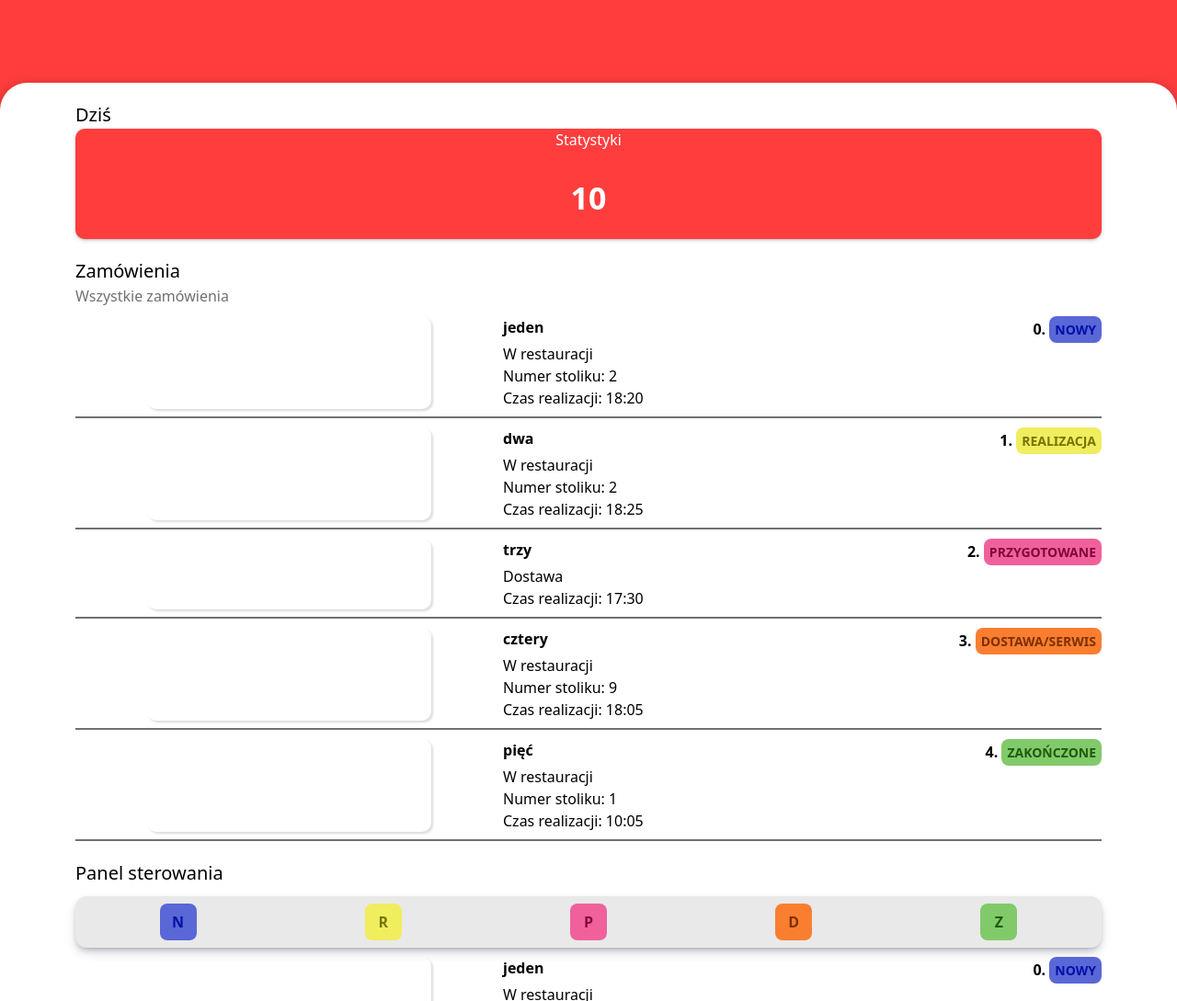
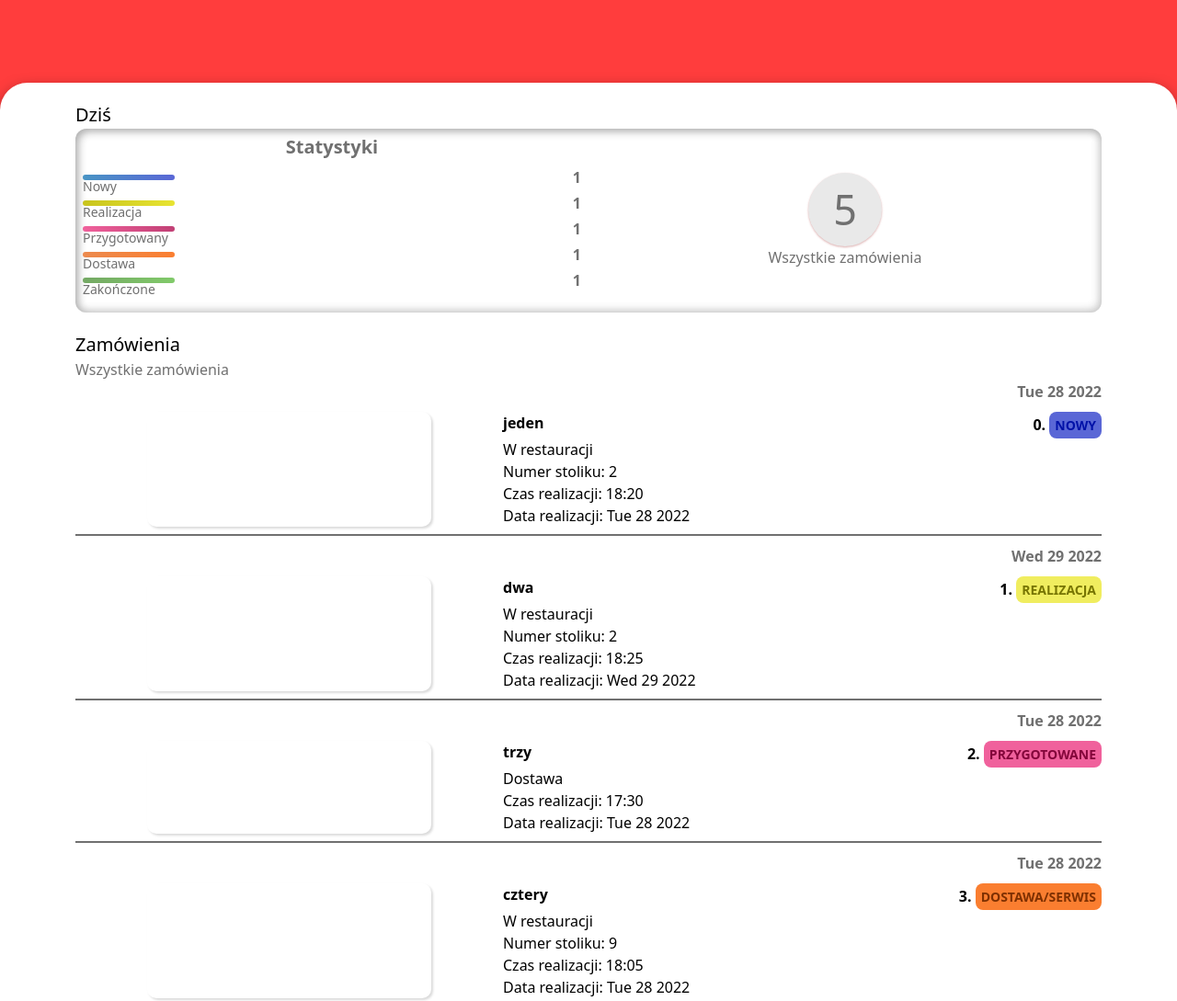
Before and after one commit to Unknown8991/restaurant, a React app: page / in a window 1280 px wide. Shown: the top 1089 px of the page at 92% size. Built offline with nearby package versions, Linux system fonts and the light colour scheme.

Commit message:
Added date in Orders in panel admin and working on statistics

```diff
--- a/src/components/AdministratorPanel.js
+++ b/src/components/AdministratorPanel.js
@@ -1,5 +1,6 @@
 import React from 'react';
 import OrderList from './OrderList';
+import Statistics from './Statistics';
 
 const AdministratorPanel = (props) => {
     return (
@@ -8,19 +9,22 @@ const AdministratorPanel = (props) => {
                 <div className='container'>
                     <div className='header-panel-admin'>Dziś</div>
                     <div className='col-12'>
-                        <div className='red-board container'>
-                            {/* <div className='container'> */}
+                        <Statistics
+                            orders={props.orders}
+                        />
+                        {/* <div className='red-board container'>
+
                                 <div className='col-12 red-board__text'>Statystyki</div>
-                                {/* <div className='col-12 red-board__direction'> */}
+
                                     <div className='red-board__number'>10</div>
                                     <div className='red-board__ball-items'>
                                         <div className='red-board__ball'></div>
                                         <div className='red-board__ball'></div>
                                         <div className='red-board__ball'></div>
                                     </div>
-                                    {/* </div> */}
-                            {/* </div> */}
-                        </div>
+
+
+                        </div> */}
                     </div>
                     {/* <div className='header-panel-admin'>Zamówienia</div>
                     <div className='header-panel-admin--text'>zamówienia do wykonania</div> */}
--- a/src/components/Order.js
+++ b/src/components/Order.js
@@ -10,26 +10,15 @@ const Order = (props) => {
     return (
         <>
 
-            {/* <div className={props.isChangeStatus ? 'col-12 order order__change-status' : 'col-12 order'}> */}
+
+            <div className='order__elements--header'> {props.dateOfRelease}</div>
             <div className={props.isChangeStatus ? 'col-12 order order__change-status' : 'col-12 order'}>
-                {/* {props.isChangeStatus ? <div className='status__position'>
-                    <div>Zmień status</div>
-                    <div className='button-status'>{props.status}.
-                        {props.status === 1 ? <div className='button-status--preparing'>GotowS!</div> : null
-                        ||
-                        props.status === 2 ? <div className='button-status--done'>Gotowe!</div> : null
-                        }
-                    </div>
-                </div> : null} */}
 
-                {/* <div className={props.isChangeStatus ?'col-5 order--center order--blur' :'col-5 order--center'} >
-                    <div className='col-8 order__picture'></div>
-                </div> */}
                 <div className='col-5 order--center' >
                     <div className='col-8 order__picture'></div>
                 </div>
 
-                {/* <div className={props.isChangeStatus? 'col-7 order__elements--blur' :'col-7 order__elements'}> */}
+
                 <div className='col-7 order__elements'>
                     <div className='order__elements--title'>{props.name}
 
@@ -51,8 +40,9 @@ const Order = (props) => {
                         <div className='order__elements--info'>Numer stoliku: {props.tableNumber}</div> : null
                     }
 
-                    {/* <div className='order__elements--info'>Delivery time: 20 minutes</div> */}
+
                     <div className='order__elements--info'>Czas realizacji: {props.timeOfRelease}</div>
+                    <div className='order__elements--info'>Data realizacji: {props.dateOfRelease}</div>
                 </div>
             </div>
         </>
--- a/src/components/OrderList.js
+++ b/src/components/OrderList.js
@@ -4,6 +4,7 @@ import Order from './Order';
 const OrderList = (props) => {
     // Wszystkie
     const orders = props.orders.map(order =>(
+
         <Order
             key={order.id}
             id={order.id}
@@ -12,12 +13,14 @@ const OrderList = (props) => {
             tableNumber={order.tableNumber}
             price={order.price}
             timeOfRelease={order.timeOfRelease}
+            dateOfRelease={order.dateOfRelease}
             status={order.status}
             isChangeStatus={order.isChangeStatus}
             handleOpenStatus={props.handleOpenStatus}
 
         />
     ))
+    console.log(props.orders)
     // status 0-1
     const itemsOrder1 = props.orders.filter(itemOrder => itemOrder.status === 0)
     const ordersDone1 = itemsOrder1.map(orderDone =>(
@@ -29,6 +32,7 @@ const OrderList = (props) => {
             tableNumber={orderDone.tableNumber}
             price={orderDone.price}
             timeOfRelease={orderDone.timeOfRelease}
+            dateOfRelease={orderDone.dateOfRelease}
             status={orderDone.status}
             isChangeStatus={orderDone.isChangeStatus}
             handleOpenStatus={props.handleOpenStatus}
@@ -45,6 +49,7 @@ const OrderList = (props) => {
             tableNumber={orderDone.tableNumber}
             price={orderDone.price}
             timeOfRelease={orderDone.timeOfRelease}
+            dateOfRelease={orderDone.dateOfRelease}
             status={orderDone.status}
             isChangeStatus={orderDone.isChangeStatus}
             handleOpenStatus={props.handleOpenStatus}
@@ -61,6 +66,7 @@ const OrderList = (props) => {
             tableNumber={orderDone.tableNumber}
             price={orderDone.price}
             timeOfRelease={orderDone.timeOfRelease}
+            dateOfRelease={orderDone.dateOfRelease}
             status={orderDone.status}
             isChangeStatus={orderDone.isChangeStatus}
             handleOpenStatus={props.handleOpenStatus}
@@ -77,6 +83,7 @@ const OrderList = (props) => {
             tableNumber={orderDone.tableNumber}
             price={orderDone.price}
             timeOfRelease={orderDone.timeOfRelease}
+            dateOfRelease={orderDone.dateOfRelease}
             status={orderDone.status}
             isChangeStatus={orderDone.isChangeStatus}
             handleOpenStatus={props.handleOpenStatus}
@@ -93,6 +100,7 @@ const OrderList = (props) => {
             tableNumber={orderDone.tableNumber}
             price={orderDone.price}
             timeOfRelease={orderDone.timeOfRelease}
+            dateOfRelease={orderDone.dateOfRelease}
             status={orderDone.status}
             isChangeStatus={orderDone.isChangeStatus}
             handleOpenStatus={props.handleOpenStatus}
@@ -117,11 +125,51 @@ const OrderList = (props) => {
             </div>
             {/* <div className='header-panel-admin'>Zamówienia</div> */}
             {/* activeStatusForPanelAdministrator wyświetlenie zamówień z danym statusem */}
-            { props.activeStatusForPanelAdministrator === '1' ? ordersDone1 : null }
-            { props.activeStatusForPanelAdministrator === '2' ? ordersDone2 : null }
-            { props.activeStatusForPanelAdministrator === '3' ? ordersDone3 : null }
-            { props.activeStatusForPanelAdministrator === '4' ? ordersDone4 : null }
-            { props.activeStatusForPanelAdministrator === '5' ? ordersDone5 : null }
+            { props.activeStatusForPanelAdministrator === '1' ?
+                <div>
+                    <div className='header-panel-admin--text'>Nowe</div>
+                    {ordersDone1}
+                </div>
+                :
+                null
+            }
+
+            { props.activeStatusForPanelAdministrator === '2' ?
+                <div>
+                    <div className='header-panel-admin--text'>W trakcie realizacji</div>
+                    {ordersDone2}
+                </div>
+                :
+                null
+            }
+
+            { props.activeStatusForPanelAdministrator === '3' ?
+                <div>
+                    <div className='header-panel-admin--text'>Przygotowane</div>
+                    {ordersDone3}
+                </div>
+                :
+                null
+            }
+
+            { props.activeStatusForPanelAdministrator === '4' ?
+                <div>
+                    <div className='header-panel-admin--text'>Gotowe do dostarczenia</div>
+                    {ordersDone4}
+                </div>
+                :
+                null
+            }
+
+            { props.activeStatusForPanelAdministrator === '5' ?
+                <div>
+                    <div className='header-panel-admin--text'>Zakończone</div>
+                    {ordersDone5}
+                </div>
+                :
+                null
+            }
+
             <div className='order-items'></div>
             {/* <div>{ordersDone}</div> */}
 
--- /dev/null
+++ b/src/components/Statistics.js
@@ -0,0 +1,136 @@
+import React from 'react';
+
+const Statistics = (props) => {
+
+    const firstValue = props.orders.filter(item => item.status === 0)
+    const secondValue = props.orders.filter(item => item.status === 1)
+    const thirdValue = props.orders.filter(item => item.status === 2)
+    const fourthValue = props.orders.filter(item => item.status === 3)
+    const fifthValue = props.orders.filter(item => item.status === 4)
+    console.log(firstValue)
+    let all = firstValue.length + secondValue.length + thirdValue.length + fourthValue.length + fifthValue.length
+
+    const first = `${firstValue.length*100}px`;
+    const second = `${secondValue.length*100}px`;
+    const third = `${thirdValue.length*100}px`;
+    const fourth = `${fourthValue.length*100}px`;
+    const fifth = `${fifthValue.length*100}px`;
+    return (
+           <>
+
+        <div className='statistics-board  '>
+            <div className='statistics-board__item '>
+                <div className='statistics-board__direction'>
+                    <div className='statistics-board__text'>Statystyki</div>
+                    <div className='statistics-board__column'>
+
+                        <div style={{
+                            width:`${first}`,
+                            background: "linear-gradient(274deg, rgba(100,194,246,1) 0%, rgba(90,103,214,1) 0%, rgba(72,148,196,1) 100%)",
+                            height: "6px",
+                            borderRadius: '20px',
+                            margin: '4px 0px',
+                            fontSize:'14px',
+                            paddingTop:'2px',
+                            fontWeight: '300'
+                            }}
+                        >
+                            Nowy
+                        </div>
+                        <div className='statistics-board__value'>{firstValue.length}</div>
+                    </div>
+                    <div className='statistics-board__column'>
+                        <div style={{
+                            width:`${second}`,
+                            background: "linear-gradient(274deg, rgb(240, 237, 95) 0%, rgb(232, 228, 50) 0%, rgb(200, 196, 29) 100%) repeat scroll 0% 0%",
+                            height: "6px",
+                            borderRadius: '20px',
+                            margin: '4px 0px',
+                            fontSize:'14px',
+                            paddingTop:'2px',
+                            fontWeight: '300'
+                            }}
+                        >
+                            Realizacja
+                        </div>
+                        <div className='statistics-board__value'>{secondValue.length}</div>
+                    </div>
+                    <div className='statistics-board__column'>
+                        <div style={{
+                            width:`${third}`,
+                            background: "linear-gradient(274deg, rgb(100, 194, 246) 0%, rgb(193, 64, 117) 0%, rgb(240, 97, 156) 100%) repeat scroll 0% 0%",
+                            height: "6px",
+                            borderRadius: '20px',
+                            margin: '4px 0px',
+                            fontSize:'14px',
+                            paddingTop:'2px',
+                            fontWeight: '300'
+                            }}
+                        >
+                            Przygotowany
+                        </div>
+                        <div className='statistics-board__value'>{thirdValue.length}</div>
+                    </div>
+                    <div className='statistics-board__column'>
+                        <div style={{
+                            width:`${fourth}`,
+                            background: "linear-gradient(274deg, rgb(100, 194, 246) 0%, rgb(250, 126, 48) 0%, rgb(236, 138, 78) 100%) repeat scroll 0% 0%",
+                            height: "6px",
+                            borderRadius: '20px',
+                            margin: '4px 0px',
+                            fontSize:'14px',
+                            paddingTop:'2px',
+                            fontWeight: '300'
+                            }}
+                        >
+                            Dostawa
+                        </div>
+                        <div className='statistics-board__value'>{fourthValue.length}</div>
+                    </div>
+                    <div className='statistics-board__column'>
+                        <div style={{
+                            width:`${fifth}`,
+                            background: "linear-gradient(274deg, rgb(103, 174, 77) 0%, rgb(129, 202, 106) 0%, rgb(116, 168, 100) 100%) repeat scroll 0% 0%",
+                            height: "6px",
+                            borderRadius: '20px',
+                            margin: '4px 0px',
+                            fontSize:'14px',
+                            paddingTop:'2px',
+                            fontWeight: '300'
+                            }}
+                        >
+                            Zakończone
+                        </div>
+                        <div className='statistics-board__value'>{fifthValue.length}</div>
+                    </div>
+
+
+                </div>
+            </div>
+            <div className='statistics-board__item statistics-board__item--center '>
+                {/* Wszystkie zamówienia */}
+                <div className='statistics-board__circle'>
+                    {all}
+                </div>
+                <div>Wszystkie zamówienia</div>
+            </div>
+        </div>
+        </>
+    //     <div className='red-board container'>
+    //     {/* <div className='container'> */}
+    //         <div className='col-12 red-board__text'>Statystyki</div>
+    //         {/* <div className='col-12 red-board__direction'> */}
+    //             <div className='red-board__number'>10</div>
+    //             <div className='red-board__ball-items'>
+    //                 <div className='red-board__ball'></div>
+    //                 <div className='red-board__ball'></div>
+    //                 <div className='red-board__ball'></div>
+    //             </div>
+    //             {/* </div> */}
+    //     {/* </div> */}
+    // </div>
+
+     );
+}
+
+export default Statistics;
--- a/src/styles/App.scss
+++ b/src/styles/App.scss
@@ -296,41 +296,105 @@
     font-weight: 300 ;
   }
 }
-.red-board{
-  background: #ff3d3d;
-  border-radius: 10px;
-  color: white;
-  height: 120px;
-  box-shadow: rgba(50, 50, 93, 0.25) 0px 2px 5px -1px, rgba(0, 0, 0, 0.3) 0px 1px 3px -1px;
+// .red-board{
+//   background: #ff3d3d;
+//   border-radius: 10px;
+//   color: white;
+//   height: 120px;
+//   box-shadow: rgba(50, 50, 93, 0.25) 0px 2px 5px -1px, rgba(0, 0, 0, 0.3) 0px 1px 3px -1px;
+//   &__text{
+//     text-align: center;
+//   }
+//   &__direction{
+//     display: flex;
+//     flex-direction: row;
+//   }
+//   &__number{
+//     font-size: 34px;
+//     position:absolute;
+//     left: 50%;
+//     transform: translate(-50%,50%);
+//     font-weight: 600;
+//   }
+//   &__ball-items{
+//     display: flex;
+//     flex-direction: column;
+//     position: absolute;
+//     left: 90%;
+//     top: 20%;
+//     transform: translate(-45%, -90%);
+//   }
+//   &__ball{
+//     // background: white;
+//     height: 10px;
+//     width: 10px;
+//     margin: 2px 0px;
+//     border: 1px solid white;
+//     border-radius: 50%;
+//   }
+// }
+.statistics-board{
+  background: #ffffff;
+  border-radius: 12px;
+  height: 200px;
+  width: 100%;
+  display: flex;
+  flex-direction: row;
+  overflow-x:scroll;
+  // box-shadow: rgba(50, 50, 93, 0.25) 0px 6px 12px -2px, rgba(0, 0, 0, 0.3) 0px 3px 7px -3px;
+  box-shadow: rgba(0, 0, 0, 0.06) 0px 2px 4px 0px inset;
+  background: #ffffff;
+  box-shadow: inset 3px 3px 10px #adadad,
+              inset -3px -3px 10px #d6d6d6;
+  &__column{
+    display: flex;
+    flex-direction: row;
+    justify-content: space-between;
+    align-items: center;
+    width: 100%;
+    padding: 2px 0px;
+  }
   &__text{
+    font-size: 20px;
     text-align: center;
+    font-weight: 600;
+    padding-bottom: 4px;
+  }
+  &__value{
+    font-weight: 600;
+    font-size: 16px;
   }
   &__direction{
-    display: flex;
-    flex-direction: row;
-  }
-  &__number{
-    font-size: 34px;
-    position:absolute;
-    left: 50%;
-    transform: translate(-50%,50%);
-    font-weight: 600;
-  }
-  &__ball-items{
-    display: flex;
-    flex-direction: column;
-    position: absolute;
-    left: 90%;
-    top: 20%;
-    transform: translate(-45%, -90%);
+    padding: 5px 8px;
+    width: 100%;
+  }
+  &__circle{
+    display: flex;
+    align-items: center;
+    justify-content: center;
+    height: 80px;
+    width: 80px;
+    background: #e9e9e9;
+    // border: 3px solid #fb3c3c;
+    box-shadow: rgba(180, 45, 45, 0.12) 0px 1px 3px, rgba(141, 12, 12, 0.24) 0px 1px 2px;
+    border-radius:50% ;
+    font-size: 45px;
+    color: #707070;
+    font-weight: 300;
+  }
+  &__item{
+    // background: wheat;
+    // width: 100%;
+    display: flex;
+    &--center{
+      justify-content: center;
+      align-items: center;
+      flex-direction: column;
+    }
+    width: 100%;
+    // padding: 0px 20px;
   }
   &__ball{
-    // background: white;
-    height: 10px;
-    width: 10px;
-    margin: 2px 0px;
-    border: 1px solid white;
-    border-radius: 50%;
   }
 }
 .order{
@@ -367,6 +431,10 @@
     }
     &--info{
       font-weight: 300;
+    }
+    &--header{
+      text-align: right;
+      font-weight: 600;
     }
     &--blur{
       filter: blur(4px);
```
